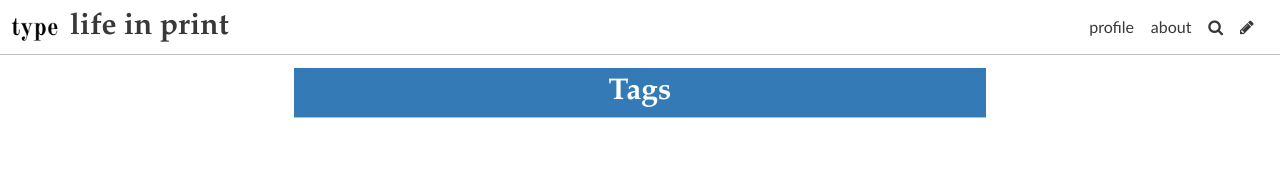
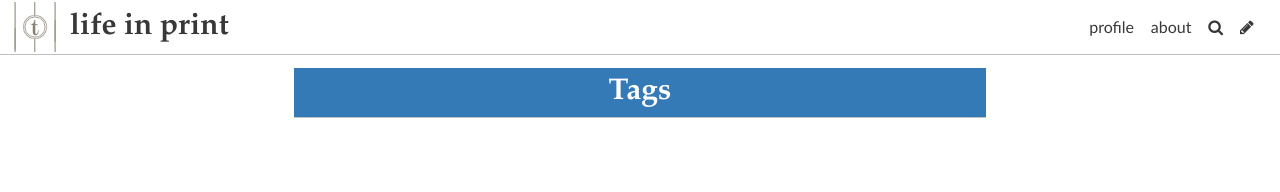
Before and after one commit to jessking16/thetype, a Jekyll site: the page built from pages/tags.md, in a window 1280 px wide. Shown: the top 192 px of the page. Built offline with Jekyll 4.4.1, drawn with Linux system fonts in a browser that asks for light colours; some web fonts are replaced.

Commit message:
Update Settings “general”

```diff
--- a/_data/settings.yml
+++ b/_data/settings.yml
@@ -4,7 +4,7 @@
 footer_text: Copyright 2020 Jessica King
 header_feature_image: ../uploads/background4.png
 bannerheight: 100vh
-logo: ../uploads/the-type-logo-4.png
+logo: ../uploads/the-type-logo-5.png
 favicon: ../uploads/favicon.ico
 gridlayout: true
 fixednavbar: false
```
Also changed, not shown: uploads/the-type-logo-5.png (added).
